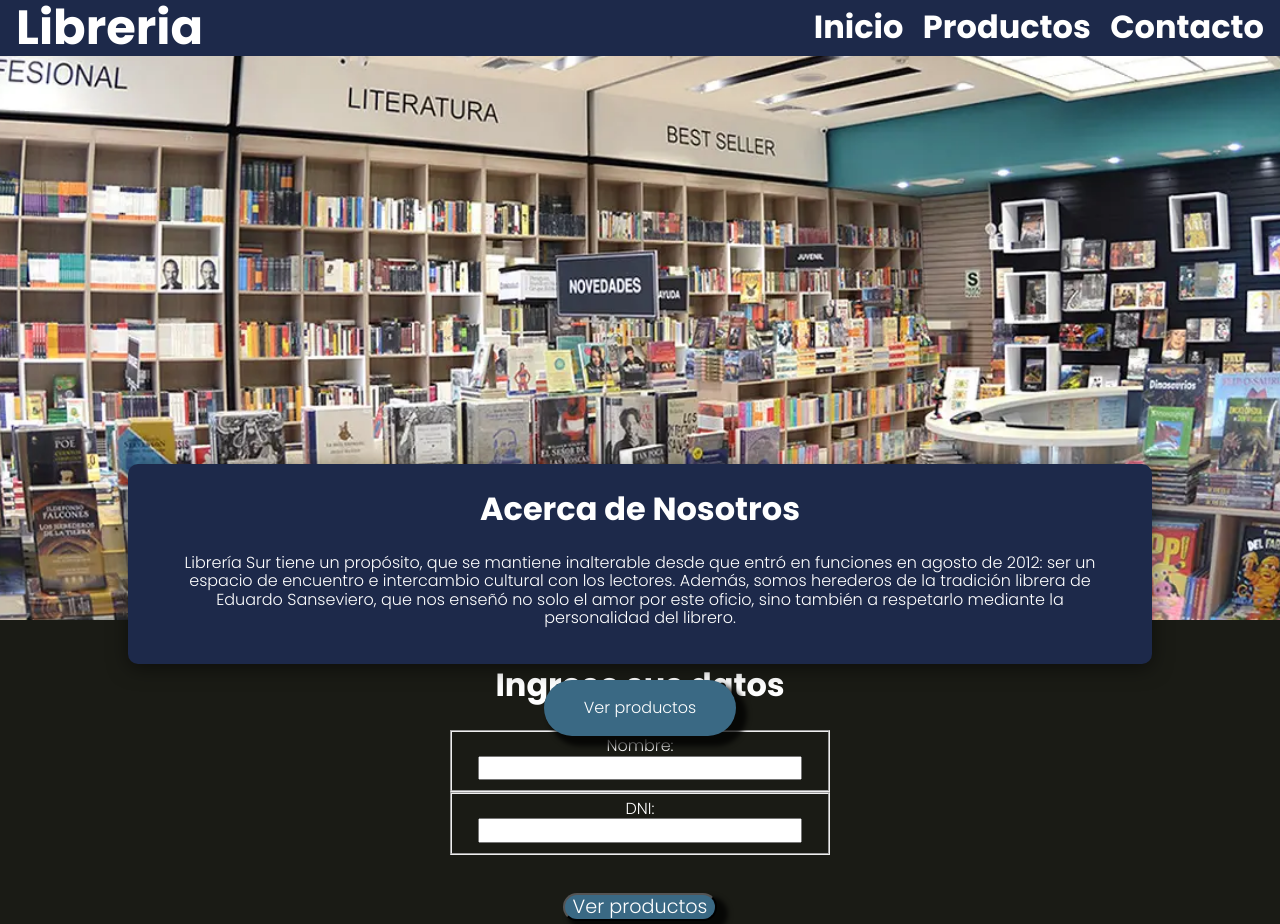
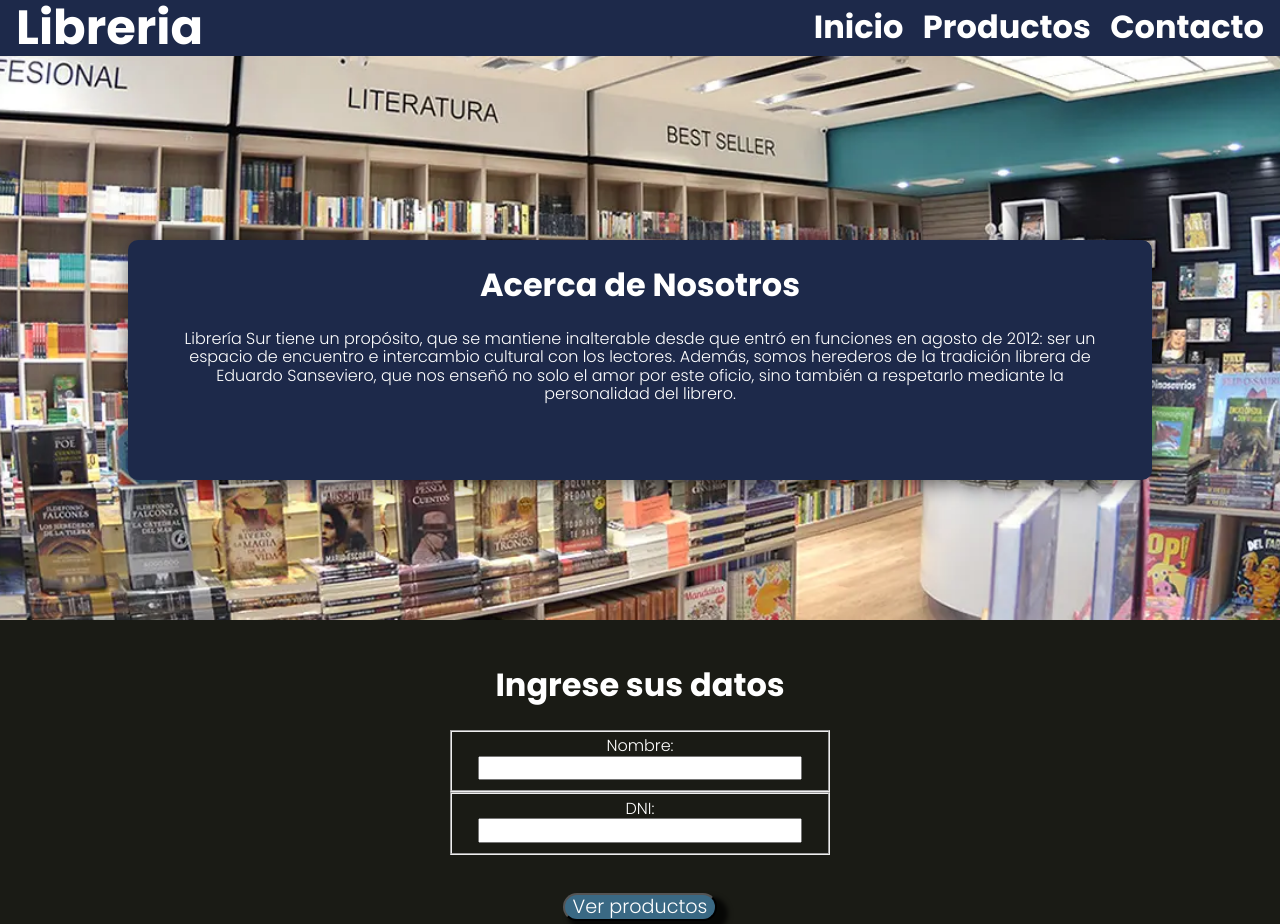
Before and after one commit to jairo1397/modulo_usuario, a website: page index.html in a window 1280 px wide. Shown: the top 924 px of the page. Drawn offline with Linux system fonts and the light colour scheme.

Commit message:
version 2

```diff
--- a/index.html
+++ b/index.html
@@ -44,7 +44,6 @@
           personalidad del librero.
         </p>
       </div>
-      <a href="#productos">Ver productos</a>
     </section>
     <section class="datos" id="datos">
       <div class="contenedor-datos">
--- a/src/scss/layout/_inicio.scss
+++ b/src/scss/layout/_inicio.scss
@@ -18,12 +18,12 @@
   }
   .about {
     position: absolute;
-    top: 58%;
+    top: 30%;
     mix-blend-mode: normal;
     box-shadow: 0px 4px 20px rgba(0, 0, 0, 0.5);
     background-color: $azul;
     width: 80%;
-    height: 25%;
+    height: 30%;
     border-radius: 10px;
     p {
       margin: 1rem auto 0;
```
Also changed, not shown: build/css/app.css, 1 other file.
